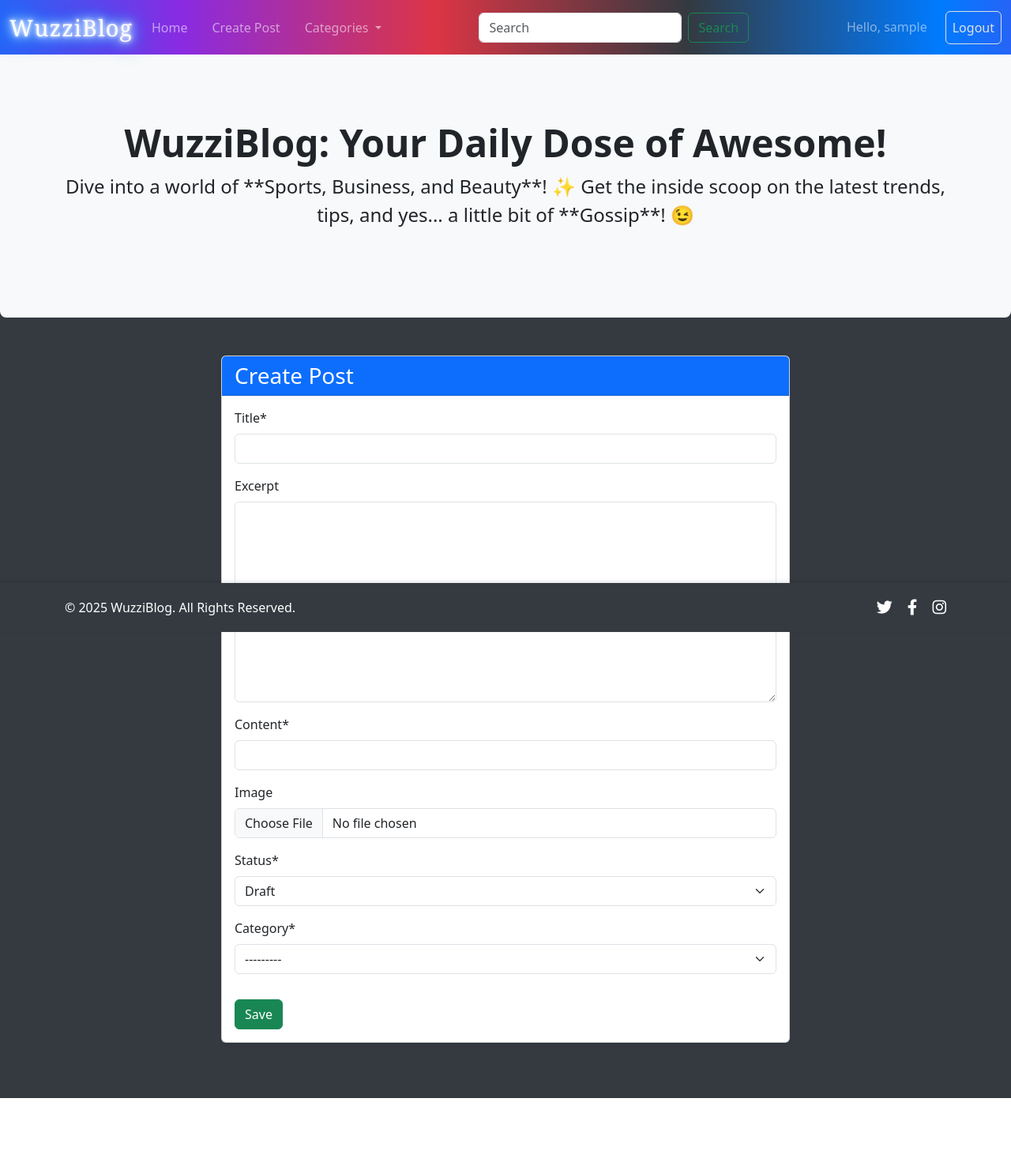
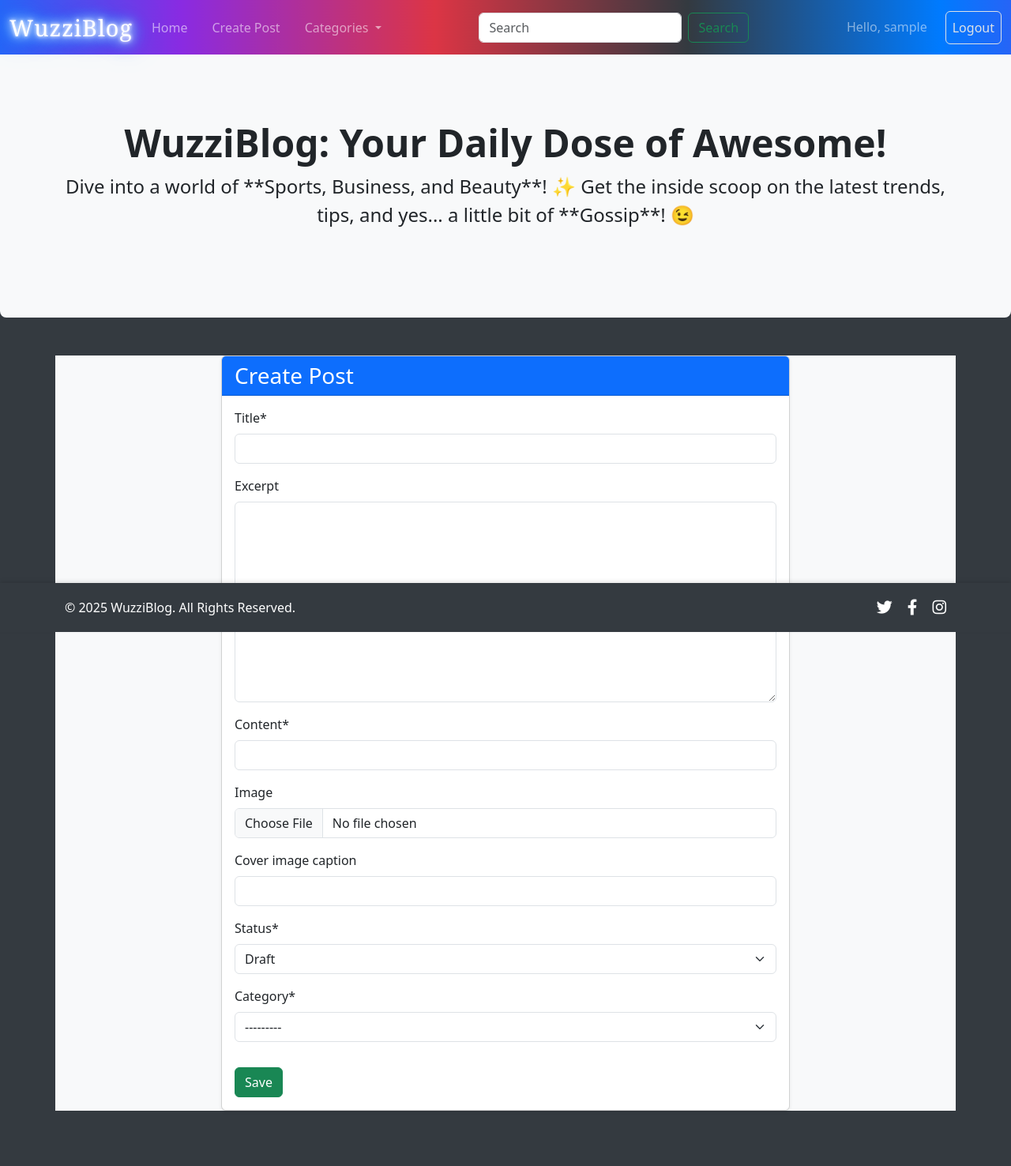
Before and after one commit to SampsonEwuzzy/Blog_Project, a Django app: page /post/new/ in a window 1280 px wide. Shown: the whole page at 79% size. Before the commit the page ends 1390 px from the top, so only its background shows below. Run offline with Django 5.2, Linux system fonts and the light colour scheme; the visitor is signed in with stand-in values (Sample User, id 1); data that the repository does not hold is empty; some libraries are stand-ins or nearby versions.

Commit message:
added cover image caption

```diff
--- a/blog/forms.py
+++ b/blog/forms.py
@@ -10,11 +10,12 @@
 
     class Meta:
         model = Post
-        fields = ['title', 'excerpt', 'content', 'cover_image', 'status', 'category']
+        fields = ['title', 'excerpt', 'content', 'cover_image', 'cover_image_caption', 'status', 'category'] # Added 'cover_image_caption'
         widgets = {
             'title': forms.TextInput(attrs={'class': 'form-control'}),
             'excerpt': forms.Textarea(attrs={'class': 'form-control'}),
             'cover_image': forms.ClearableFileInput(attrs={'class': 'form-control'}),
+            'cover_image_caption': forms.TextInput(attrs={'class': 'form-control'}), # Added a widget for the caption
             'status': forms.Select(attrs={'class': 'form-control'}),
             'category': forms.Select(attrs={'class': 'form-control'}),
         }
--- a/blog/models.py
+++ b/blog/models.py
@@ -30,8 +30,9 @@
     slug = models.SlugField(max_length=200, unique=True)
     author = models.ForeignKey(User, on_delete=models.CASCADE, related_name="posts")
     excerpt = models.TextField(blank=True, null=True)
-    content = models.TextField()  # Changed from RichTextField() to models.TextField()
+    content = models.TextField()
     cover_image = CloudinaryField("image", blank=True, null=True)
+    cover_image_caption = models.CharField(max_length=255, blank=True, null=True) # New field for image caption
     status = models.CharField(max_length=10, choices=STATUS_CHOICES, default="draft")
     created_at = models.DateTimeField(auto_now_add=True)
     updated_at = models.DateTimeField(auto_now=True)
--- a/templates/base.html
+++ b/templates/base.html
@@ -200,7 +200,7 @@
         </div>
     </div>
 
-    <main class="container mt-4">
+    <main class="container mt-4 bg-light">
         {% block content %}{% endblock %}
     </main>
 
```
Also changed, not shown: blog/migrations/0004_post_cover_image_caption.py (added).
